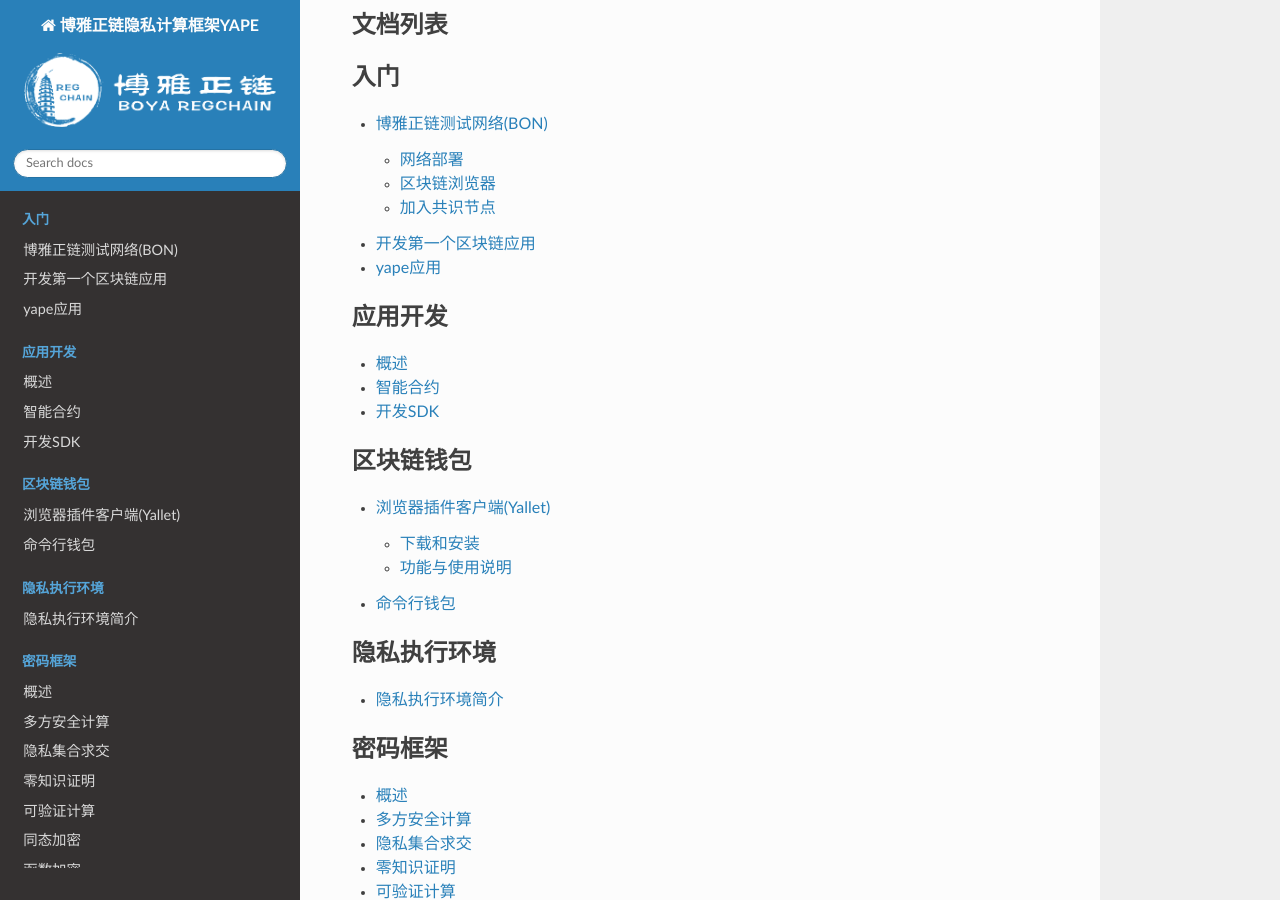
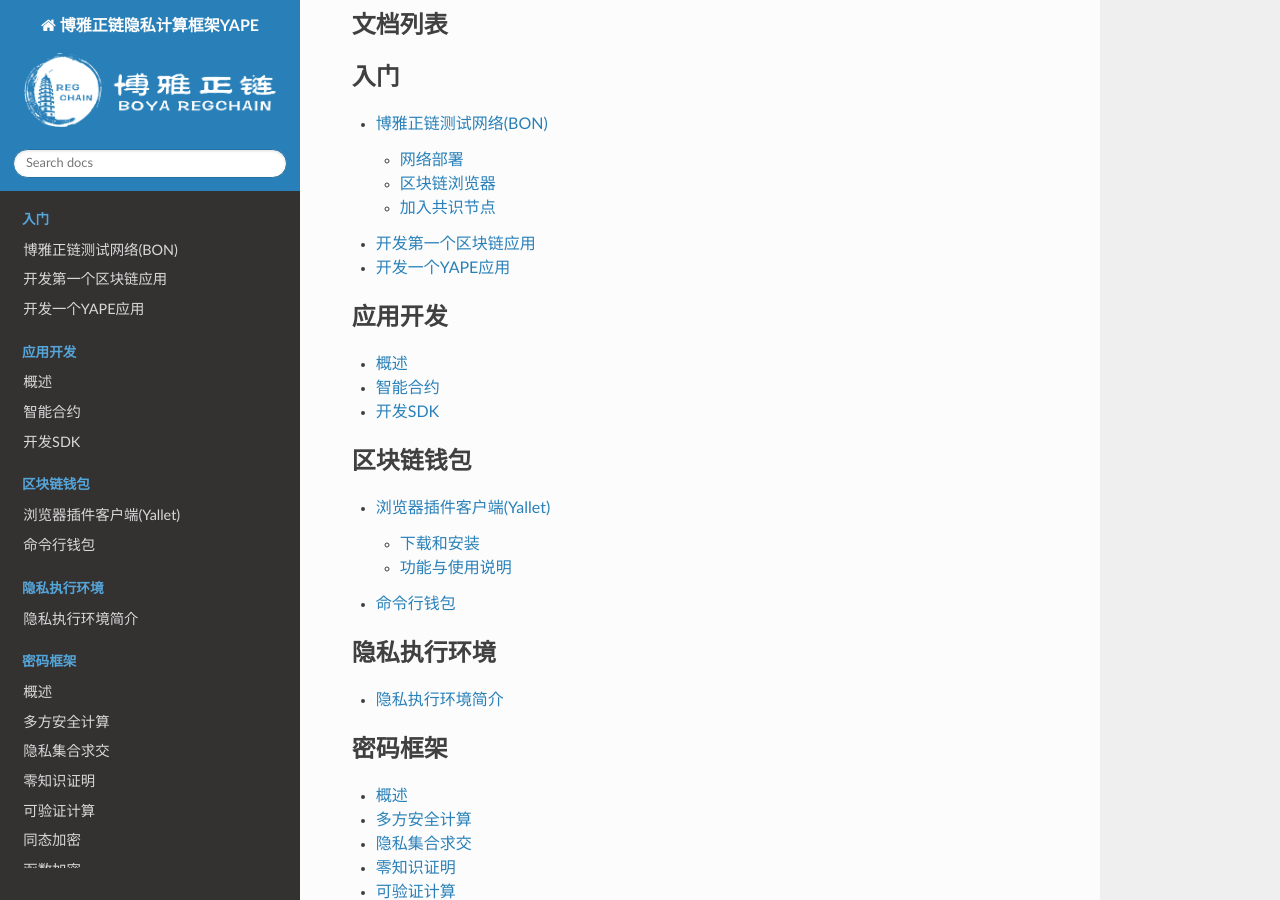
Before and after one commit to boyanet/yape-docs, a Sphinx documentation site: the page built from docs/source/index.rst, in a window 1280 px wide and 900 px high, scrolled down 2262 px. Built offline with Sphinx 7.4.7 and the Read the Docs theme 2.0.0, drawn with Linux system fonts in a browser that asks for light colours; pages that are not in the unit, such as notebooks, are missing from menus.

Commit message:
Update yape_app.md

```diff
--- a/docs/source/start/yape_app.md
+++ b/docs/source/start/yape_app.md
@@ -1,4 +1,4 @@
-# yape应用
+# 开发一个YAPE应用
 
 身份管理服务的Identity合约：
 
```
